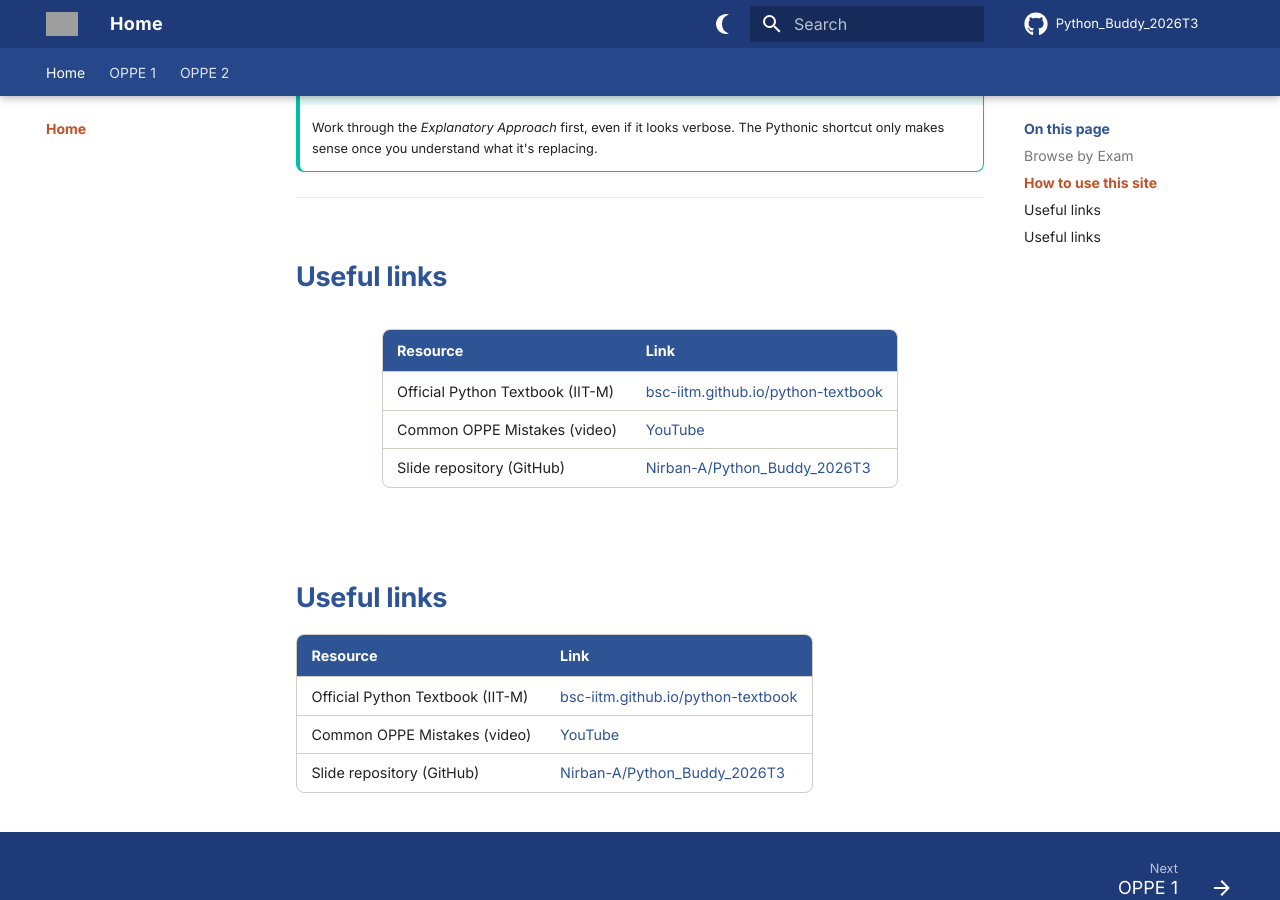
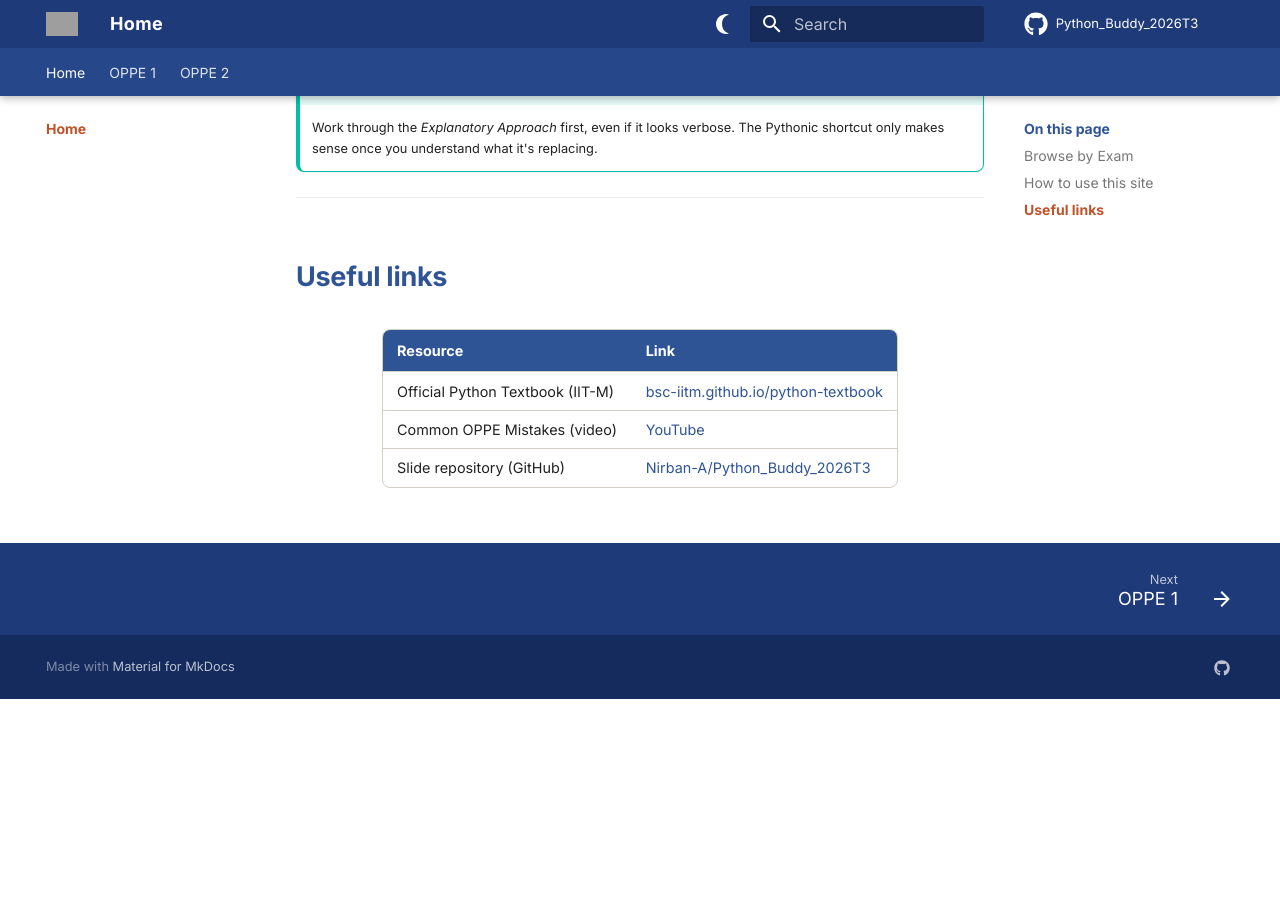
Before and after one commit to Nirban-A/python-oppe-solutions, an MkDocs documentation site: the page built from docs/index.md, in a window 1280 px wide and 900 px high, scrolled down 1385 px. Built offline with MkDocs 1.6.1 and Material for MkDocs 9.7.7, drawn with Linux system fonts in a browser that asks for light colours; comment, search, counter and statistics services are not loaded; after the commit the page ends 2084 px from its top, so only the background shows below that; grey boxes are pictures that could not be loaded.

Commit message:
removed the repetition of useful links from the home page

```diff
--- a/docs/index.md
+++ b/docs/index.md
@@ -59,11 +59,3 @@ This site contains detailed solutions for previous year Python OPPE questions, o
 | Slide repository (GitHub) | [Nirban-A/Python\_Buddy\_2026T3](https://github.com/Nirban-A/Python_Buddy_2026T3) |
 
 </div>
-
-## Useful links
-
-| Resource | Link |
-|---|---|
-| Official Python Textbook (IIT-M) | [bsc-iitm.github.io/python-textbook](https://bsc-iitm.github.io/python-textbook/) |
-| Common OPPE Mistakes (video) | [YouTube](https://www.youtube.com/watch?v=7XgtJeG5Efw) |
-| Slide repository (GitHub) | [Nirban-A/Python\_Buddy\_2026T3](https://github.com/Nirban-A/Python_Buddy_2026T3) |
```
